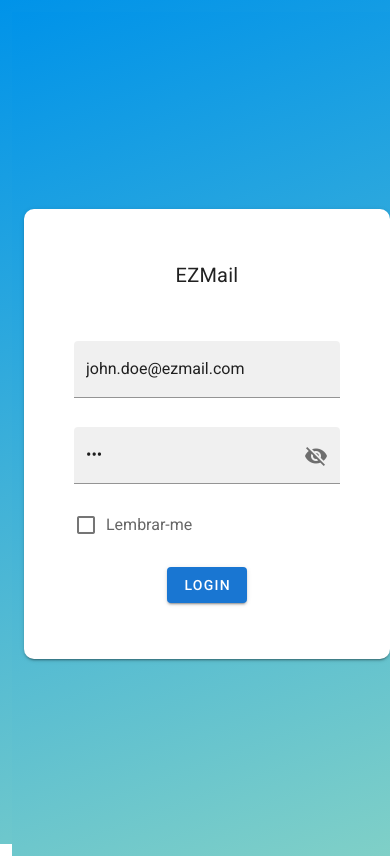
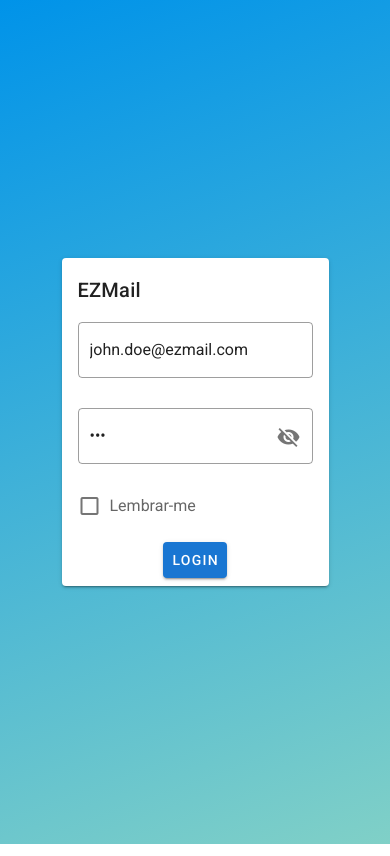
Before and after one commit to thiagocarvalho93/ezmail, a Vue app: page /#/login in a window 390 px wide. Built offline with nearby package versions, Linux system fonts and the light colour scheme.

Commit message:
:iphone: Responsividade

```diff
--- a/src/App.vue
+++ b/src/App.vue
@@ -1,8 +1,8 @@
 <template>
   <v-app id="app">
     <Toolbar v-if="this.$router.currentRoute.name != 'Login'"></Toolbar>
-    <v-main>
-      <div class="container">
+    <v-main class="container">
+      <div>
         <router-view />
       </div>
     </v-main>
@@ -23,7 +23,6 @@ export default {
 }
 
 .container {
-  padding: 10px;
   background-color: #0093e9;
   background-image: linear-gradient(160deg, #0093e9 0%, #80d0c7 100%);
   height: 100vh;
--- a/src/components/Tabela.vue
+++ b/src/components/Tabela.vue
@@ -1,6 +1,6 @@
 <!-- eslint-disable vue/multi-word-component-names -->
 <template>
-  <v-card>
+  <v-card class="ma-2">
     <v-card-title class="py-2">
       <span>{{ titulo }}</span>
 
@@ -22,22 +22,23 @@
     </v-card-title>
     <v-data-table
       height="350px"
-      :single-select="singleSelect"
       item-key="id"
-      show-select
       :loading="carregando || loading"
       :headers="headers"
       :items="emails"
       :search="search"
       sort-by="data"
       dense
+      :header-props="{
+        sortByText: 'Ordenar por',
+      }"
       :footer-props="{
         'items-per-page-options': [10, 25, 50, 100],
         'items-per-page-text': 'Itens por página',
       }"
       :items-per-page="30"
     >
-      <template v-slot:body="{ items, isSelected, select }">
+      <template v-slot:body="{ items }">
         <tbody>
           <tr
             :class="
@@ -46,7 +47,7 @@
             v-for="email in items"
             :key="email.id"
           >
-            <td>
+            <!-- <td v-if="!isMobile">
               <v-checkbox
                 :input-value="isSelected(email)"
                 style="margin: 0px; padding: 0px"
@@ -55,9 +56,9 @@
                 @click="select(email, !isSelected(email))"
               >
               </v-checkbox>
-            </td>
+            </td> -->
 
-            <td>
+            <td v-if="!isMobile">
               <v-tooltip top>
                 <template v-slot:activator="{ on, attrs }">
                   <v-btn
@@ -106,7 +107,7 @@
             <td @click="abrirEmail(email)">
               {{ new Date(email.data * 1000).toLocaleDateString() }}
             </td>
-            <td>
+            <td v-if="!isMobile">
               <v-tooltip left>
                 <template v-slot:activator="{ on, attrs }">
                   <v-btn
@@ -157,6 +158,13 @@ export default {
     titulo: { type: String, require: true },
     carregando: { type: Boolean, require: true },
   },
+
+  computed: {
+    isMobile() {
+      return this.$vuetify.breakpoint.xsOnly;
+    },
+  },
+
   data() {
     return {
       search: "",
--- a/src/components/Toolbar.vue
+++ b/src/components/Toolbar.vue
@@ -3,15 +3,18 @@
   <div>
     <v-navigation-drawer
       app
+      bottom
       clipped
       width="200"
+      v-model="drawer"
       :mini-variant.sync="mini"
-      permanent
       expand-on-hover
       color="blue"
+      v-if="!isMobile"
+      nav
       dark
     >
-      <v-list dense>
+      <v-list nav dense>
         <div v-for="(rota, i) in rotas" :key="i">
           <v-list-item :to="rota.path" :key="i" link>
             <v-list-item-icon>
@@ -25,7 +28,35 @@
         </div>
       </v-list>
     </v-navigation-drawer>
+
+    <v-navigation-drawer
+      app
+      bottom
+      clipped
+      width="200"
+      v-model="drawer"
+      color="blue"
+      v-if="isMobile"
+      nav
+      dark
+    >
+      <v-list nav dense>
+        <div v-for="(rota, i) in rotas" :key="i">
+          <v-list-item :to="rota.path" :key="i" link>
+            <v-list-item-icon>
+              <v-icon>{{ rota.icon }}</v-icon>
+            </v-list-item-icon>
+            <v-list-item-content>
+              <v-list-item-title>{{ rota.title }}</v-list-item-title>
+            </v-list-item-content>
+          </v-list-item>
+          <!-- <v-divider class="ma-0 pa-0"></v-divider> -->
+        </div>
+      </v-list>
+    </v-navigation-drawer>
+
     <v-app-bar color="blue" dark app clipped-left outlined>
+      <v-app-bar-nav-icon @click.stop="drawer = !drawer"></v-app-bar-nav-icon>
       <!-- <v-app-bar-nav-icon></v-app-bar-nav-icon> -->
 
       <v-toolbar-title>EZmail</v-toolbar-title>
@@ -85,6 +116,11 @@ export default {
       email: "john.doe@ezmail.com",
     },
   }),
+  computed: {
+    isMobile() {
+      return this.$vuetify.breakpoint.xsOnly;
+    },
+  },
   watch: {
     group() {
       this.drawer = false;
--- a/src/views/CorpoEmailView.vue
+++ b/src/views/CorpoEmailView.vue
@@ -1,6 +1,6 @@
 <template>
   <div>
-    <v-card height="465px">
+    <v-card class="ma-2" height="465px">
       <v-card-actions>
         <v-tooltip top>
           <template v-slot:activator="{ on, attrs }">
--- a/src/views/LoginView.vue
+++ b/src/views/LoginView.vue
@@ -1,15 +1,17 @@
 <template>
   <div class="container">
-    <div class="card">
-      <h1 class="title">EZMail</h1>
-
+    <v-card>
+      <v-card-title>
+        <span>EZMail</span>
+      </v-card-title>
+      <v-card-text>
         <v-form ref="form" v-model="valid" lazy-validation>
           <v-text-field
             v-model="email"
             :rules="emailRules"
             label="Email"
             single-line
-          filled
+            outlined
             required
           ></v-text-field>
 
@@ -21,7 +23,7 @@
             single-line
             :type="showPassword ? 'text' : 'password'"
             @click:append="showPassword = !showPassword"
-          filled
+            outlined
             required
           ></v-text-field>
 
@@ -33,7 +35,10 @@
             value="red"
             hide-details
           ></v-checkbox>
+        </v-form>
+      </v-card-text>
 
+      <v-card-actions class="d-flex justify-center align-center">
         <v-btn
           color="primary"
           class="btn-login"
@@ -42,8 +47,8 @@
         >
           Login
         </v-btn>
-      </v-form>
-    </div>
+      </v-card-actions>
+    </v-card>
   </div>
 </template>
 
@@ -115,14 +120,7 @@ export default {
     rgba(0, 0, 0, 0.14) 0px 2px 2px 0px, rgba(0, 0, 0, 0.12) 0px 1px 5px 0px;
 }
 
-.title {
-  font-size: 50px;
-  margin-bottom: 50px;
-  font-weight: 400;
-}
-
 .btn-login {
-  margin-top: 30px;
   text-align: center;
 }
 </style>
--- a/src/views/NovoEmailView.vue
+++ b/src/views/NovoEmailView.vue
@@ -1,6 +1,6 @@
 <template>
   <div>
-    <v-card height="465px">
+    <v-card class="ma-2" height="465px">
       <v-card-title>Novo email</v-card-title>
       <v-card-subtitle>
         <v-text-field
@@ -46,6 +46,8 @@ export default {
     return {
       email: new Email(),
       texto: "",
+      destinatario: "",
+      assunto: "",
       emailRules: [
         (v) => !!v || "Campo obrigatório",
         (v) => /.+@.+\..+/.test(v) || "E-mail inválido",
@@ -53,9 +55,7 @@ export default {
     };
   },
 
-  async beforeMount() {
-    await this.obterEmail();
-  },
+  async beforeMount() {},
 
   methods: {},
 };
```
Lines whose indentation alone changed are shown as unchanged.
